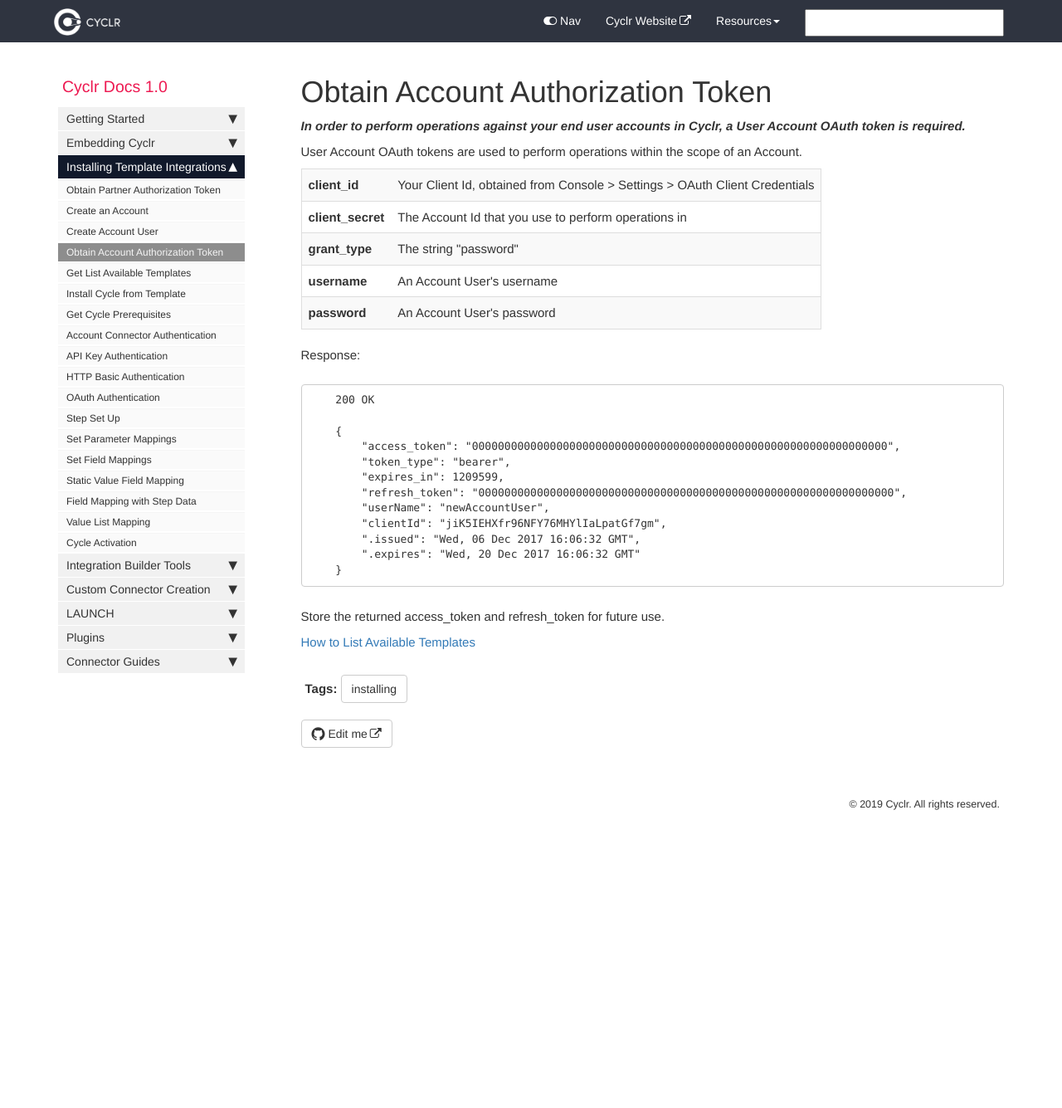
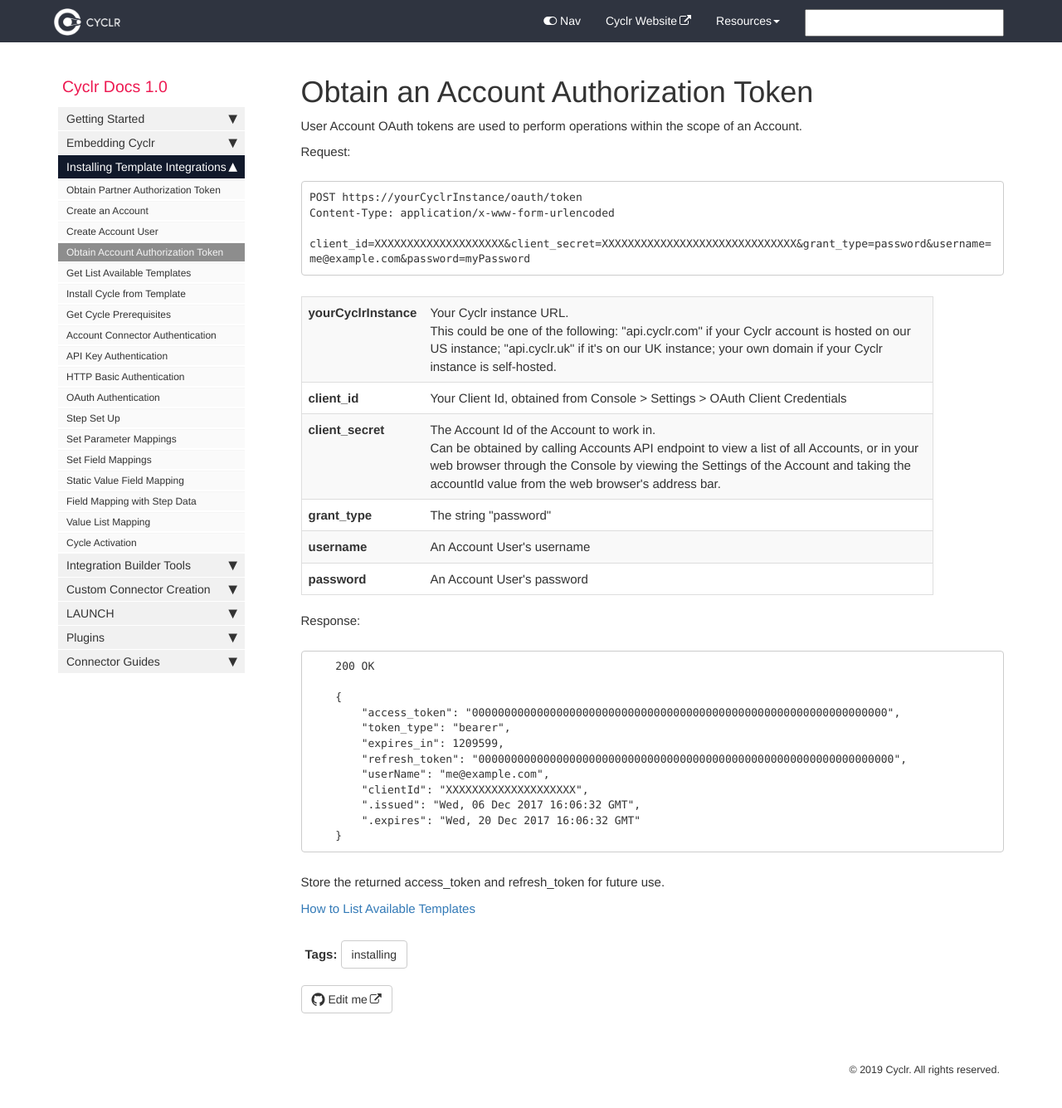
Before and after one commit to sneakysneak/docs, a Jekyll site: the page built from pages/installing-templates-api/obtain-account-authorization-token.md, in a window 1280 px wide and 1359 px high. Shown: the top 1335 px of the window at 83% size. Built offline with Jekyll 4.4.1, drawn with Linux system fonts in a browser that asks for light colours; nearby versions of some CDN libraries; comment, search, counter and statistics services are not loaded.

Commit message:
Added example Request and improved.

```diff
--- a/pages/installing-templates-api/obtain-account-authorization-token.md
+++ b/pages/installing-templates-api/obtain-account-authorization-token.md
@@ -1,22 +1,31 @@
 ---
-title: Obtain Account Authorization Token
+title: Obtain an Account Authorization Token
 sidebar: cyclr_sidebar
 permalink: obtain-account-authorization-token
 tags: [installing]
 ---
 
-**_In order to perform operations against your end user accounts in Cyclr, a User Account OAuth token is required._**
-
 User Account OAuth tokens are used to perform operations within the scope of an Account.
 
+Request:
+
+    POST https://yourCyclrInstance/oauth/token
+    Content-Type: application/x-www-form-urlencoded
+
+    client_id=XXXXXXXXXXXXXXXXXXXX&client_secret=XXXXXXXXXXXXXXXXXXXXXXXXXXXXXX&grant_type=password&username=me@example.com&password=myPassword
+
 <table>
+  <tr>
+    <th>yourCyclrInstance</th>
+    <td>Your Cyclr instance URL.<br />This could be one of the following: "api.cyclr.com" if your Cyclr account is hosted on our US instance; "api.cyclr.uk" if it's on our UK instance; your own domain if your Cyclr instance is self-hosted.</td>
+    </tr>
     <tr>
         <th>client_id</th>
         <td>Your Client Id, obtained from Console > Settings > OAuth Client Credentials</td>
     </tr>
     <tr>
         <th>client_secret</th>
-        <td>The Account Id that you use to perform operations in</td>
+        <td>The Account Id of the Account to work in.<br />Can be obtained by calling Accounts API endpoint to view a list of all Accounts, or in your web browser through the Console by viewing the Settings of the Account and taking the accountId value from the web browser's address bar.</td>
     </tr>
     <tr>
         <th>grant_type</th>
@@ -41,8 +50,8 @@ Response:
             "token_type": "bearer",
             "expires_in": 1209599,
             "refresh_token": "0000000000000000000000000000000000000000000000000000000000000000",
-            "userName": "newAccountUser",
-            "clientId": "jiK5IEHXfr96NFY76MHYlIaLpatGf7gm",
+            "userName": "me@example.com",
+            "clientId": "XXXXXXXXXXXXXXXXXXXX",
             ".issued": "Wed, 06 Dec 2017 16:06:32 GMT",
             ".expires": "Wed, 20 Dec 2017 16:06:32 GMT"
         }
```
